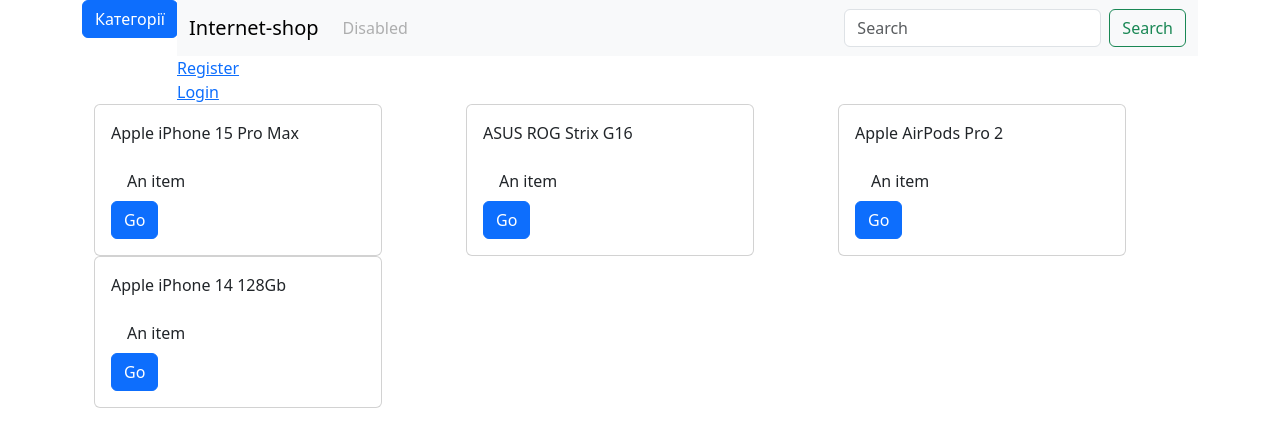
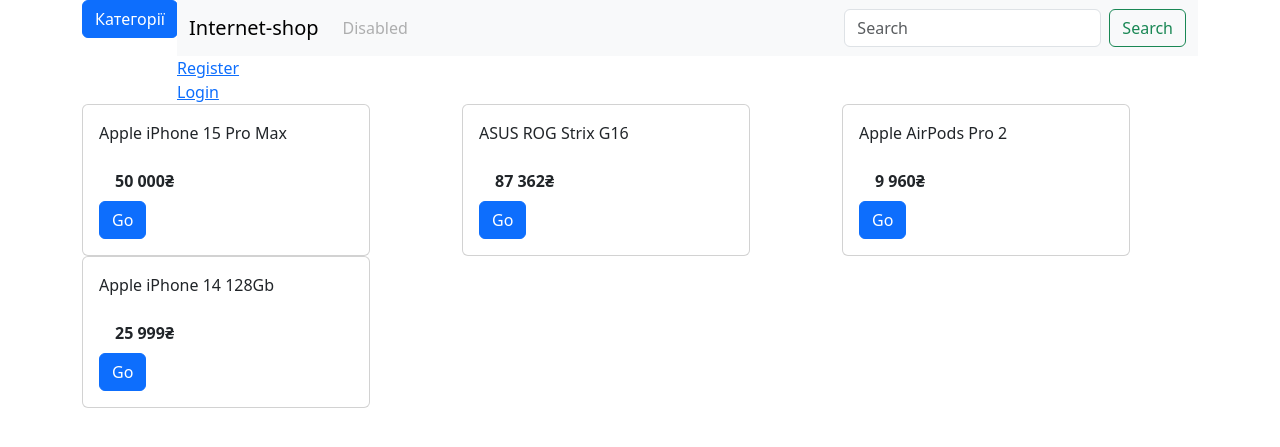
Before and after one commit to markiyan2009/Internet-Shop, a Django app: page / in a window 1280 px wide. Shown: the top 447 px of the page. Run offline with Django 5.2, Linux system fonts and the light colour scheme; data comes from the database, SQL or seed files in the repository; both versions use the stored data as it was after the commit.

Commit message:
Only one problem

```diff
--- a/customer/urls.py
+++ b/customer/urls.py
@@ -9,5 +9,5 @@
     path('orders/<int:user_pk>/', views.OrdersListView.as_view(), name = 'orders_list'),
     path('order/items/<int:order_pk>/', views.OrderItemsListView.as_view(), name = 'order_items_list'),
     path('review/add/<int:product_pk>/', views.CreateReviewView.as_view(), name = 'add_review'),
-
+    path('product/review_add/<int:pk>/', views.PermCreateReviewView.as_view(), name = 'add_review_perm'),
 ]
--- a/shop/models.py
+++ b/shop/models.py
@@ -165,6 +165,7 @@
         ['framed','Замовлення оформлено'],
         ['transit', 'Доставляється' ],
         ['delivered', 'Доставлено'],
+        ['received','Отримано'],
         ['canceled', 'Скасовано'],
     ]
 
--- a/shop/views.py
+++ b/shop/views.py
@@ -64,7 +64,7 @@
         context['loops'] = len(products)
         products_images = []
         for product in products:
-
+            product.price =  product.formatted_price
             imgs = product.product_images.all()
 
             for img in imgs:
@@ -85,28 +85,31 @@
 class HomeCategoriesView(View):
     def get(self, request):
         category_id = request.GET.get('category')
+        search_query = request.GET.get('search')
+
+        products = Products.objects.all()
+
         if category_id:
-            products = Products.objects.filter(category_id=category_id)
-        else:
-            products = Products.objects.all()
+            products = products.filter(category_id=category_id)
+
+        if search_query:
+            products = products.filter(name__icontains=search_query)
 
         data = [
             {
                 'name': item.name,
                 'pk': item.pk,
-                'price': item.price,
+                'price': item.formatted_price,
                 'availability': item.availability,
                 'character': item.character,
                 'description': item.description,
-                # Додай зображення
-                'image_url': item.product_images.filter(is_primary=True).first().image.url if item.product_images.filter(is_primary=True).exists() else ''
+                'image_url': item.product_images.filter(is_primary=True).first().image.url
+                    if item.product_images.filter(is_primary=True).exists() else ''
             }
             for item in products
         ]
 
-        return JsonResponse({
-            "results": data
-        })
+        return JsonResponse({"results": data})
 
 
 
--- a/static/js/index.js
+++ b/static/js/index.js
@@ -12,29 +12,75 @@
                 .then(data => {
                     const container = document.getElementById('products-container');
                     container.innerHTML = ''; // очищаємо старі товари
+                    var productCard = `<div class='row'>`;
+                    data.results.forEach(product => {
 
-                    data.results.forEach(product => {
-                        const productCard = `
+                        productCard +=  `
+
                                 <div class="col">
                                     <div class="card" style="width: 18rem;">
                                         <img src="${product.image_url}" class="card-img-top">
                                         <div class="card-body">
                                             <p class="card-text">${product.name}</p>
                                             <ul class="list-group list-group-flush">
-                                            <li class="list-group-item">${product.character || ''}</li>
+                                                <li class="list-group-item"><b>${product.price || ''}₴</b></li>
+                                            </ul>
+                                            <a href="/shop/product/${product.pk}/" class="btn btn-primary">Go</a>
+                                        </div>
+                                    </div>
+                                </div>
+
+
+                        `;
+
+
+                    });
+                    productCard +=  `</div>`
+                    console.log(productCard)
+                    container.innerHTML += productCard;
+
+                });
+        });
+    });
+});
+
+const searchForm = document.getElementById('search-form');
+const searchInput = document.getElementById('search-input');
+
+searchForm.addEventListener('submit', function (event) {
+    event.preventDefault(); // не оновлюємо сторінку
+
+    const query = searchInput.value.trim();
+
+    fetch(`${url}?search=${query}`)
+        .then(response => response.json())
+        .then(data => {
+            const container = document.getElementById('products-container');
+            container.innerHTML = ''; // очищаємо товари
+            var productCard = `<div class='row'>`;
+            data.results.forEach(product => {
+                productCard += `
+                    <div class="col">
+                        <div class="card" style="width: 18rem;">
+                            <img src="${product.image_url}" class="card-img-top">
+                            <div class="card-body">
+                                <p class="card-text">${product.name}</p>
+                                <ul class="list-group list-group-flush">
+                                    <li class="list-group-item"><b>${product.price}₴</b></li>
                                 </ul>
                                 <a href="/shop/product/${product.pk}/" class="btn btn-primary">Go</a>
                             </div>
                         </div>
                     </div>
                 `;
+
+            });
+            productCard +=  `</div>`
+            console.log(productCard)
             container.innerHTML += productCard;
+
         });
 });
-        });
-    });
-});
-
 
 
 
--- a/templates/base.html
+++ b/templates/base.html
@@ -84,10 +84,10 @@
                           <a class="nav-link disabled" aria-disabled="true">Disabled</a>
                         </li>
                       </ul>
-                    <form class="d-flex" role="search">
-                      <input class="form-control me-2" type="search" placeholder="Search" aria-label="Search">
-                      <button class="btn btn-outline-success" type="submit">Search</button>
-                    </form>
+                      <form id="search-form" class="d-flex" role="search">
+                        <input id="search-input" class="form-control me-2" type="search" placeholder="Search" aria-label="Search">
+                        <button class="btn btn-outline-success" type="submit">Search</button>
+                      </form>
                   </div>
                 </div>
 
--- a/templates/shop/home.html
+++ b/templates/shop/home.html
@@ -2,28 +2,33 @@
 {% block content %}
     {% load static %}
 
+    <div class="row">
 
         <div id="products-container">
-        <div class="container">
             <div class="row">
                 {% for product, product_image in combined %}
+
                         <div class="col">
                             <div class="card" style="width: 18rem;">
                                 <img src="{{ product_image.image.url }}" class="card-img-top">
                                 <div class="card-body">
                                     <p class="card-text">{{ product.name }}</p>
                                     <ul class="list-group list-group-flush">
-                                    <li class="list-group-item">An item</li>
+                                        <li class="list-group-item"><b>{{product.price}}₴</b></li>
                                     </ul>
                                     <a href="{% url 'product' product.pk %}" class="btn btn-primary">Go</a>
                                 </div>
                             </div>
                         </div>
+
                 {% endfor %}
             </div>
-
         </div>
     </div>
+
+
+
+
     <script src="{% static 'js/index.js' %}">
 
     </script>
```
Also changed, not shown: customer/views.py (+10 -0 lines), static/js/review.js (added, +29 -0 lines), templates/customer/product-detail.html (+5 -5 lines), db.sqlite3. Lines whose indentation alone changed are shown as unchanged.
